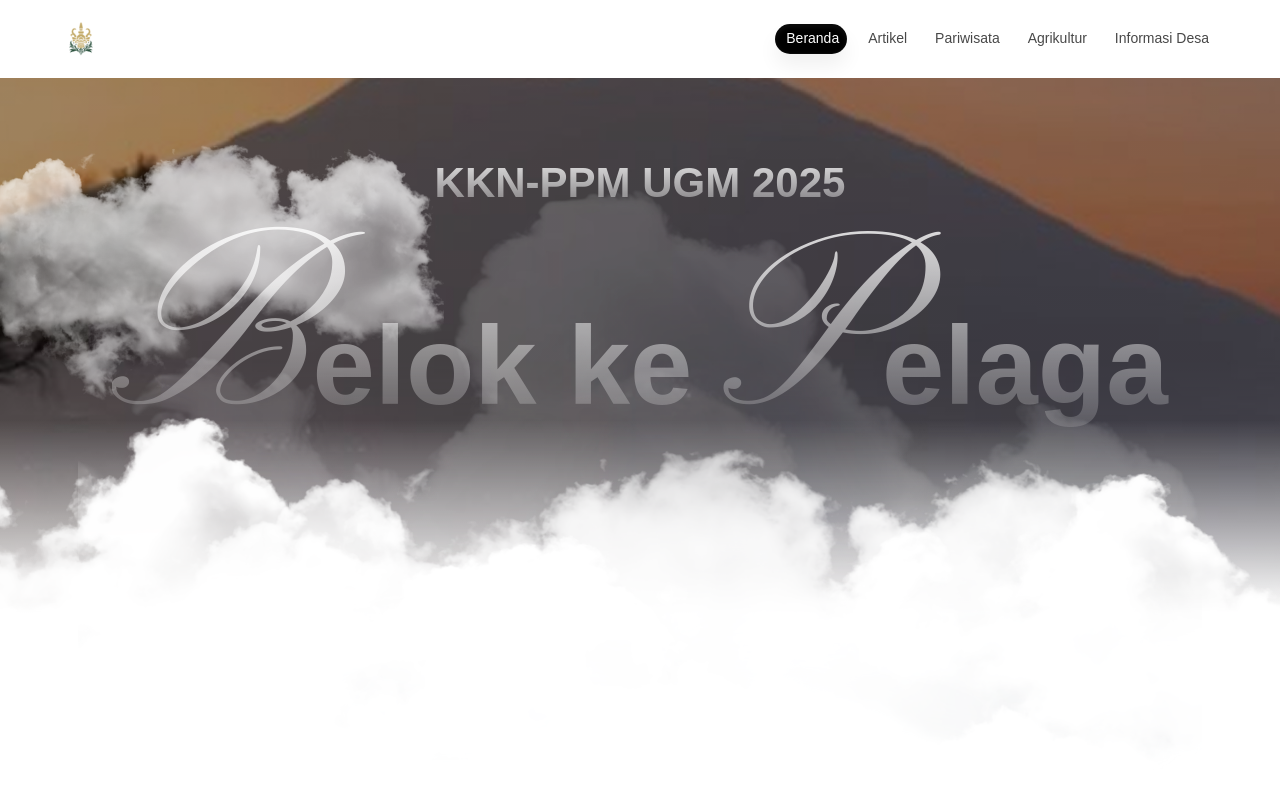
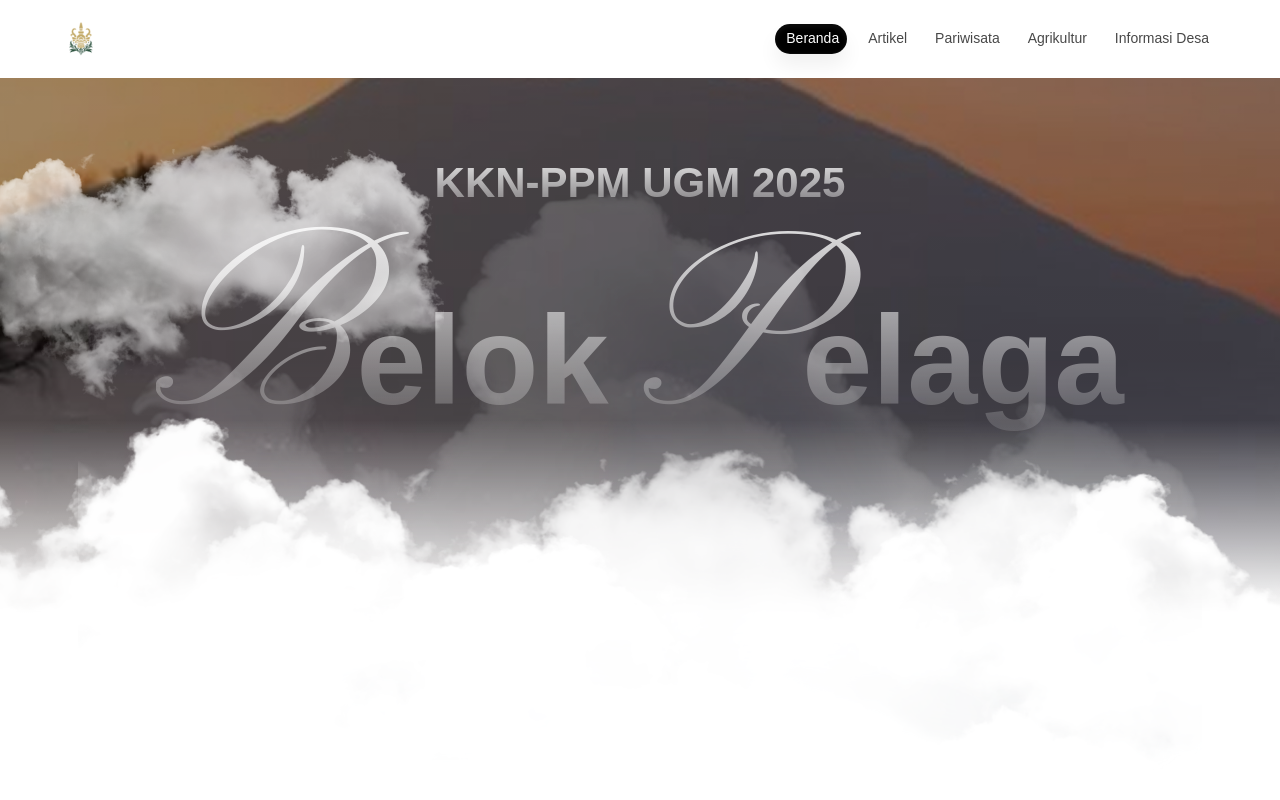
Before and after one commit to belokkepelaga/belokkepelaga, a Next.js app: page / in a window 1280 px wide. Shown: the top 800 px of the page. Built offline with nearby package versions, Linux system fonts and the light colour scheme.

Commit message:
refactor: remove Navbar import from Hero component and adjust typography for improved layout

```diff
--- a/components/Hero.tsx
+++ b/components/Hero.tsx
@@ -1,7 +1,6 @@
 'use client';
 import AnimatedContainer from '@/components/AnimatedContainer';
 import BukanSponsor from '@/components/BukanSponsor';
-import Navbar from '@/components/Navbar';
 import Image from 'next/image';
 
 const Hero = () => {
@@ -50,12 +49,11 @@ const Hero = () => {
                             src="/cloud-5.png"
                             alt="Travel Hero Cloud Image"
                         />
-
                         <div className="absolute left-1/2 -translate-x-1/2 top-24 z-3 flex flex-col items-center gap-y-4">
                             <div className="title  text-xl lg:text-5xl bg-[linear-gradient(180deg,rgba(255,255,255,0.80)_4.92%,rgba(255,255,255,0.40)_89.39%)] leading-none">KKN-PPM UGM 2025</div>
                             <div className="title bg-[linear-gradient(180deg,#FFF_-16.99%,rgba(255,255,255,0.00)_100%)] text-3xl lg:text-8xl leading-none whitespace-nowrap">
-                                <span className="font-pinyon text-9xl lg:text-[18rem] !font-normal">B</span><span className="text-4xl lg:text-9xl">elok ke </span>
-                                <span className="font-pinyon text-9xl lg:text-[18rem] !font-normal">P</span><span className="text-4xl lg:text-9xl">elaga</span>
+                                <span className="font-pinyon text-9xl lg:text-[18rem] !font-normal">B</span><span className="text-[9rem] lg:text-10xl">elok </span>
+                                <span className="font-pinyon text-9xl lg:text-[18rem] !font-normal">P</span><span className="text-[9rem] lg:text-10xl">elaga</span>
                             </div>
                         </div>
                     </div>
```
